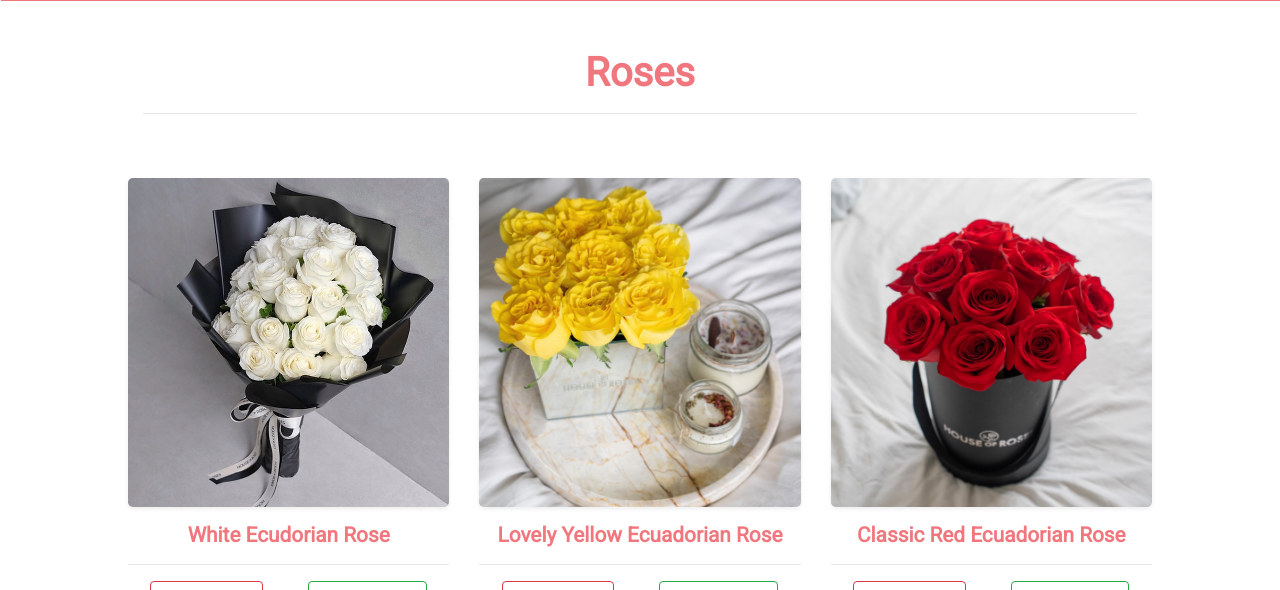
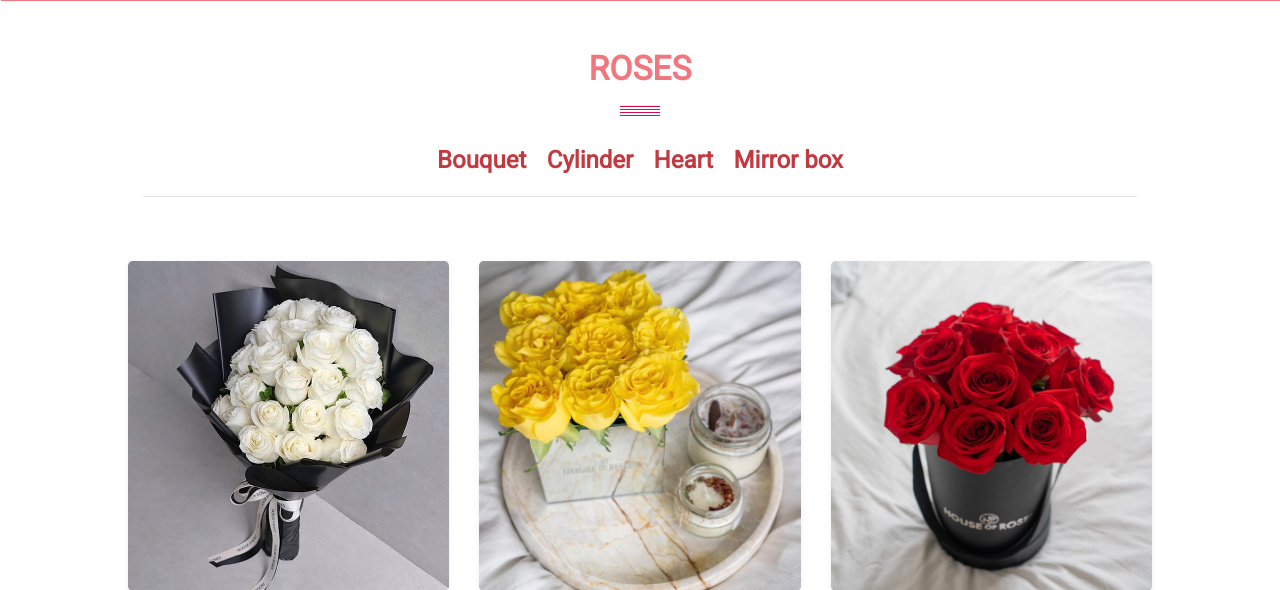
Before and after one commit to Saharalnoor/ysra_house_of_flower_MS, a Django app: template products/templates/products/products.html in a window 1280 px wide. Shown: the part 224-814 px from the top of the page. Run offline with Django 3.2, Linux system fonts and the light colour scheme; the template is opened without the code that fills it: values that come from a table or form of the project are taken from there, others are empty; data comes from the database, SQL or seed files in the repository; parts of the project's set-up code (start-up, migrations or seed data) failed here and were passed over; some libraries are stand-ins or nearby versions.

Commit message:
Fixing product view heading

```diff
--- a/products/templates/products/product_details.html
+++ b/products/templates/products/product_details.html
@@ -15,11 +15,11 @@
                     <div class="image-container my-5">
                         {% if product.image %}
                         <a href="{{ product.image.url }}" target="_blank">
-                            <img class="product-img-top img-fluid responsive-img z-depth-2" src="{{ product.image.url }}" alt="{{ product.name }}">
+                            <img class="product-img-top img-fluid rounded-lg shadow-sm" src="{{ product.image.url }}" alt="{{ product.name }}">
                         </a>
                         {% else %}
                         <a href="">
-                            <img class="product-img-top img-fluid responsive-img z-depth-2" src="{{ MEDIA_URL }}noimage.png" alt="{{ product.name }}">
+                            <img class="product-img-top img-fluid rounded-lg shadow-sm" src="{{ MEDIA_URL }}noimage.png" alt="{{ product.name }}">
                         </a>
                         {% endif %}
                     </div>
--- a/products/templates/products/products.html
+++ b/products/templates/products/products.html
@@ -15,7 +15,11 @@
      <div class="container mb-5">
         <div class="row">
             <div class="col text-center mt-5">
-                <h1 class="main-heading-roses">Roses</h1>
+                <h1 class="main-heading-roses">ROSES</h1>
+                <hr class="horizontal-lines">
+                {% for c in current_categories %}
+                        <span class="p-2 mt-2 badge badge-white category-header">{{ c.friendly_name }}</span>
+                {% endfor %}
                 <hr>
             </div>
             <div class="row">
--- a/static/css/base.css
+++ b/static/css/base.css
@@ -122,7 +122,14 @@ body {
     font-family: 'Roboto', sans-serif;
     color: #f1777e;
     font-weight: 900;
+    font-size: 2.1em;
+}
 
+.category-header{
+    font-family: 'Roboto', sans-serif;
+    font-weight: 900;
+    font-size: 1.5em;
+    color: #c23940;
 }
 
 .category-tag,
@@ -139,12 +146,25 @@ body {
     color: #252021;
 }
 
-
 .product-description{
     font-size: 1.1em;
     font-family: 'Roboto', sans-serif;
     font-style: italic;
 }
+
+.horizontal-lines {
+  height: 10px;
+  color: rgb(212, 14, 80);
+  background-image: linear-gradient(
+    currentColor,
+    currentColor 33.33%,
+    transparent 33.33%,
+    transparent 100%);
+  background-size: 100% 3px;
+  width: 40px;
+}
+
+
 /* -------------------------------- Media Queries */
 
 /* Slightly larger container on xl screens */
--- a/templates/includes/main.nav.html
+++ b/templates/includes/main.nav.html
@@ -28,6 +28,7 @@
                 <a href="{% url 'products' %}?category=Cylinder" class="dropdown-item ">Cylinder</a>
                 <a href="{% url 'products' %}?category=Heart" class="dropdown-item ">Heart</a>
                 <a href="{% url 'products' %}?category=Mirror box" class="dropdown-item">Mirror Box</a>
+                <a href="{% url 'products' %}" class="dropdown-item">All Roses</a>
             </div>
         </li>
 
```
Lines whose indentation alone changed are shown as unchanged.
